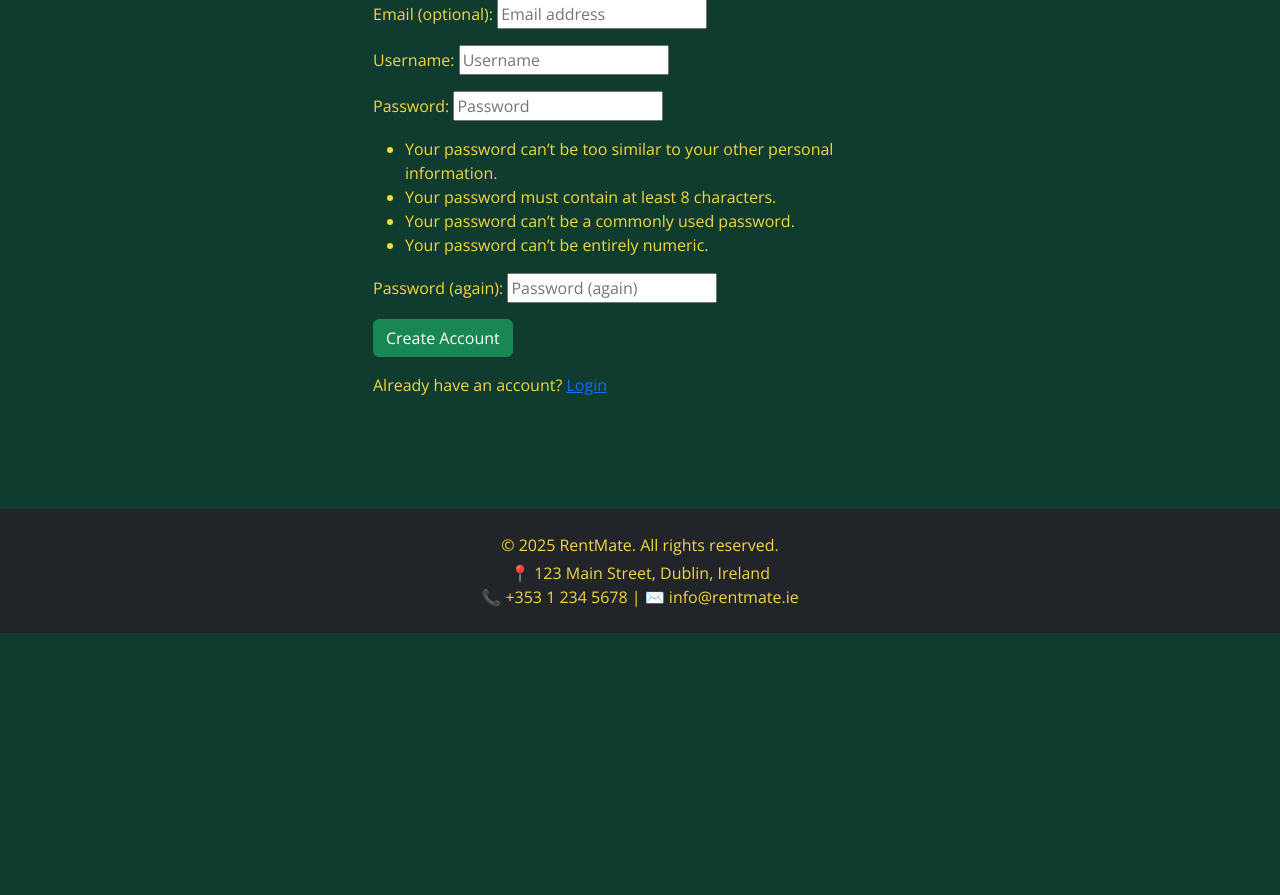
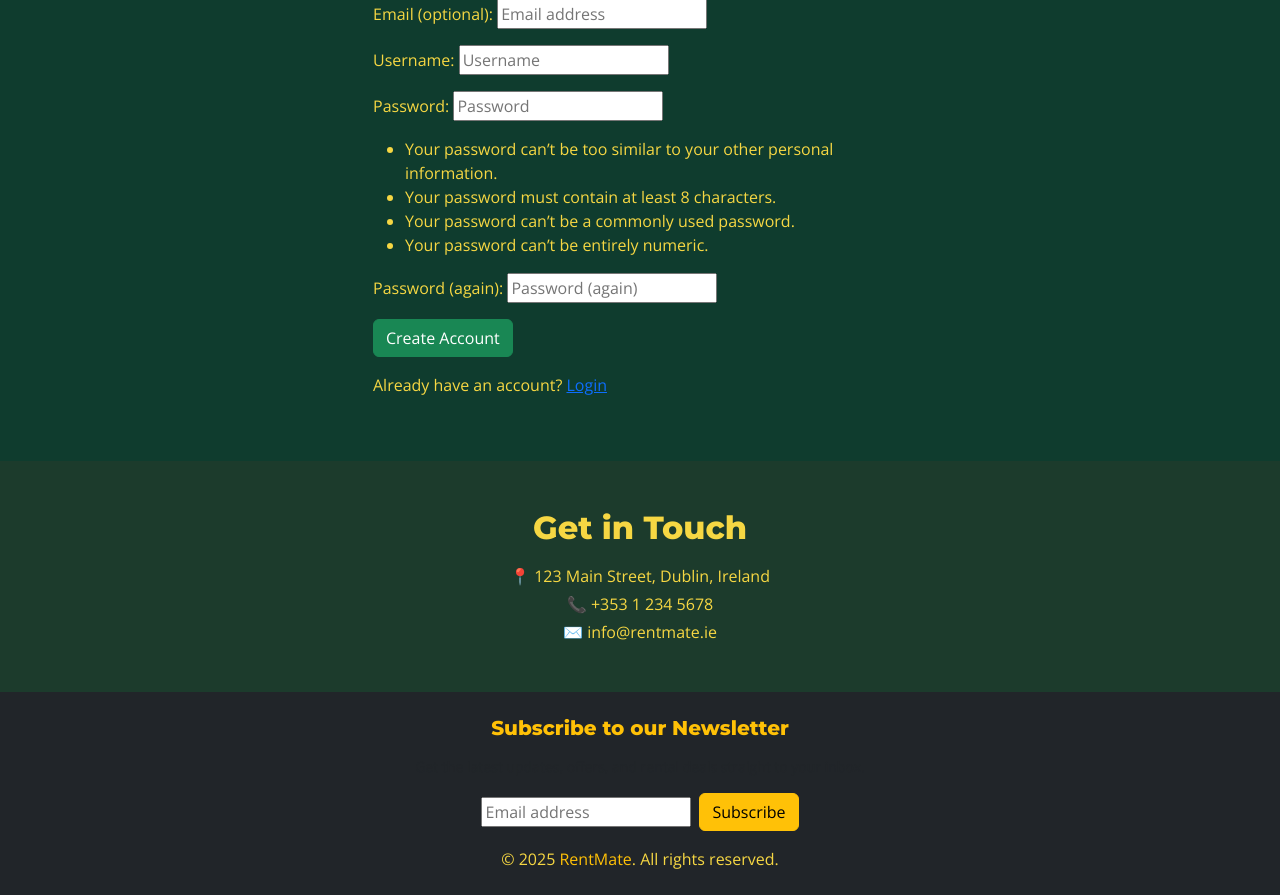
Before and after one commit to GeorgeBarh/rent-mate-project, a Django app: page /accounts/signup/ in a window 1280 px wide. Shown: the part 213-1108 px from the top of the page. Before the commit the page ends 846 px from the top, so only its background shows below. Run offline with Django 4.2, Linux system fonts and the light colour scheme.

Commit message:
Add newsletter option

```diff
--- /dev/null
+++ b/home/urls.py
@@ -0,0 +1,6 @@
+from django.urls import path
+from . import views
+
+urlpatterns = [
+    path('newsletter/', views.newsletter_signup, name='newsletter'),
+]
--- a/rent_mate/urls.py
+++ b/rent_mate/urls.py
@@ -2,13 +2,24 @@ from django.contrib import admin
 from django.urls import path, include
 from home import views as home_views
 from django.views.generic import TemplateView
+from django.contrib.sitemaps.views import sitemap
+from .sitemaps import StaticViewSitemap, ProductSitemap
 
+
+sitemaps = {
+    'static': StaticViewSitemap,
+    'products': ProductSitemap,
+}
+
+handler404 = 'home.views.custom_404'
 
 urlpatterns = [
     path('admin/', admin.site.urls),
     path('', home_views.home, name='home'),
     path('accounts/', include('allauth.urls')),
+    path('', include('home.urls')),
     path('products/', include('products.urls')),
     path('rentals/', include('rentals.urls')),
     path("robots.txt", TemplateView.as_view(template_name="robots.txt", content_type="text/plain")),
+    path('sitemap.xml', sitemap, {'sitemaps': sitemaps}, name='django.contrib.sitemaps.views.sitemap'),
 ]
--- a/templates/base.html
+++ b/templates/base.html
@@ -105,14 +105,33 @@
   </div>
 </main>
 
+<!-- Contact Info Section -->
+<section class="py-5 bg-light text-yellow text-center">
+    <div class="container">
+        <h2 class="mb-3">Get in Touch</h2>
+        <p class="mb-1">📍 123 Main Street, Dublin, Ireland</p>
+        <p class="mb-1">📞 +353 1 234 5678</p>
+        <p class="mb-0">✉️ info@rentmate.ie</p>
+    </div>
+</section>
+
 <!-- Footer -->
-<footer class="text-center py-4 bg-dark text-white mt-5">
+<footer class="text-center py-4 bg-dark text-white mt-auto">
     <div class="container">
-        <p class="mb-1">&copy; {{ year|default:2025 }} RentMate. All rights reserved.</p>
-        <p class="mb-0">📍 123 Main Street, Dublin, Ireland</p>
-        <p class="mb-0">📞 +353 1 234 5678 | ✉️ info@rentmate.ie</p>
+        <h5 class="text-warning mb-3">Subscribe to our Newsletter</h5>
+        <p class="small text-muted">Get the latest updates, offers, and rental deals straight to your inbox.</p>
+
+        <form action="{% url 'newsletter' %}" method="post" class="d-flex justify-content-center align-items-center gap-2 mb-3">
+            {% csrf_token %}
+            {{ form.email }}
+            <button type="submit" class="btn btn-warning">Subscribe</button>
+        </form>
+
+        <p class="mb-0">&copy; {{ year|default:2025 }} <span class="text-warning">RentMate</span>. All rights reserved.</p>
     </div>
 </footer>
+
+
 <!-- JS -->
 <script src="https://cdn.jsdelivr.net/npm/bootstrap@5.3.2/dist/js/bootstrap.bundle.min.js"></script>
 
--- a/templates/robots.txt
+++ b/templates/robots.txt
@@ -2,3 +2,4 @@ User-agent: *
 Disallow:
 
 Sitemap: https://rent-mate-39fb0669e05e.herokuapp.com/sitemap.xml
+s
```
Also changed, not shown: home/forms.py (added, +14 -0 lines), home/models.py (+6 -1 lines), home/views.py (+22 -1 lines), rent_mate/settings.py (+6 -4 lines), rent_mate/sitemaps.py (added, +14 -0 lines), templates/404.html (added, +9 -0 lines), home/migrations/0001_initial.py (added), products/views.py (line endings or trailing spaces).
